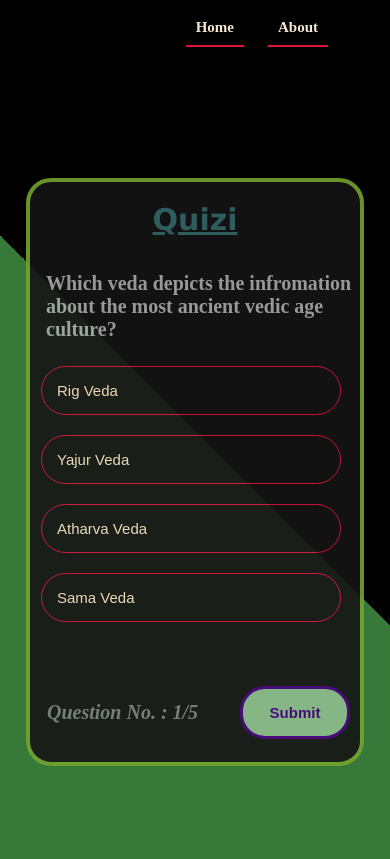
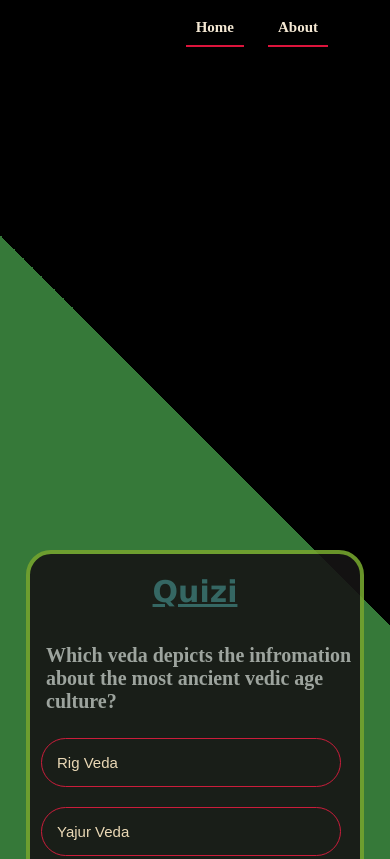
Before and after one commit to Moumita2002/Quizi.github.io, a plain HTML site: page index.html in a window 390 px wide. Shown: the top 859 px of the page. Drawn offline with Linux system fonts and the light colour scheme.

Commit message:
Update quizi.css

```diff
--- a/quizi.css
+++ b/quizi.css
@@ -244,7 +244,7 @@ body{
 }
 @media screen and (max-width:768px) {
     .container{
-        margin-top:50px;
+        top:100%;
         width: 330px;
         height:580px;
         border: 4px solid rgb(116, 163, 46);
```
